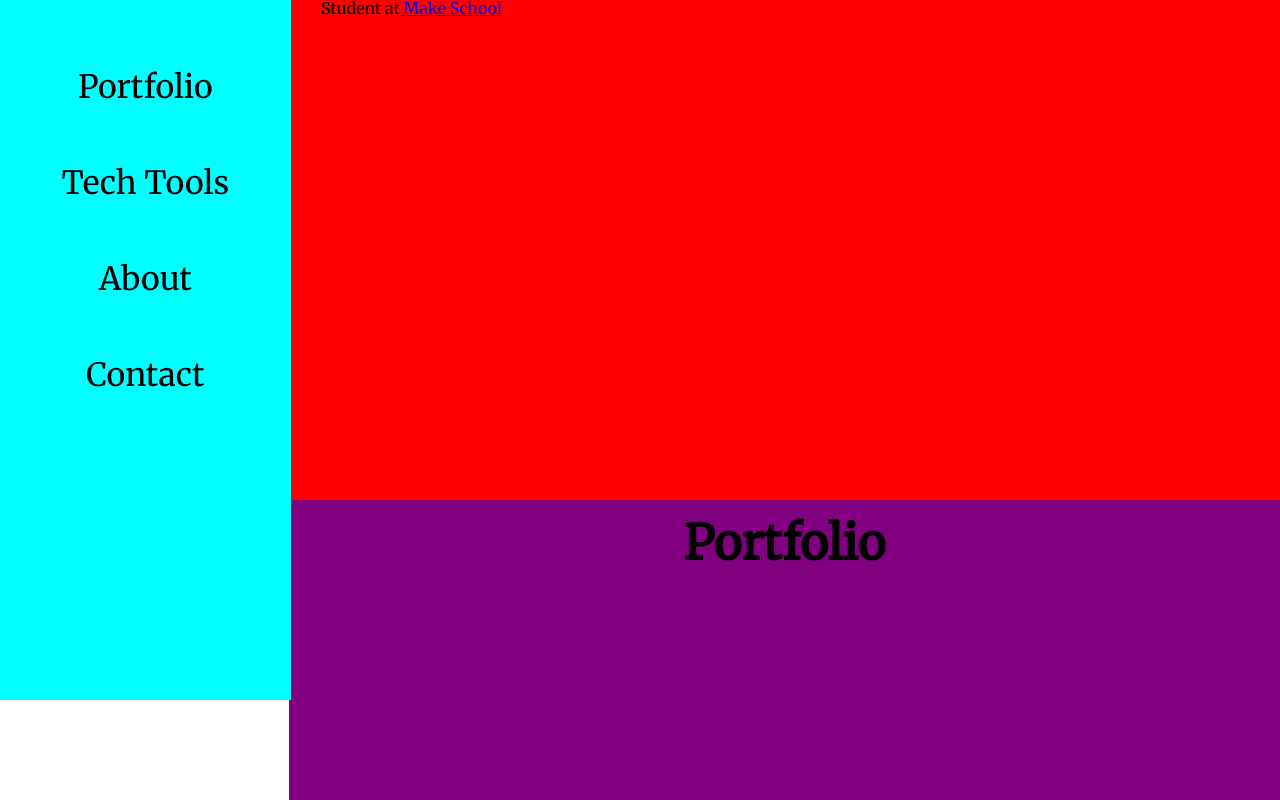
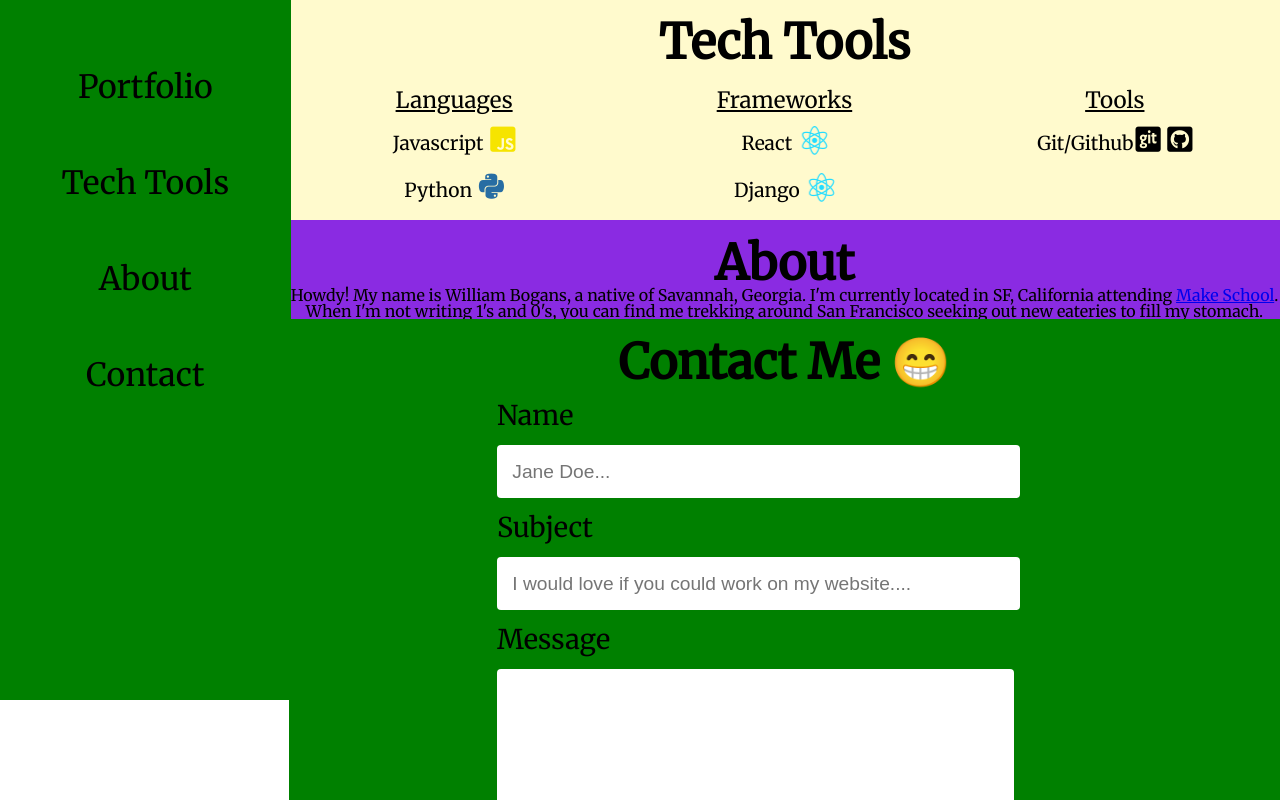
Before and after one commit to salvadb23/Personal-Website, a React (Create React App) app: page / in a window 1280 px wide. Shown: the part 100-900 px from the top of the page. Built offline with nearby package versions, Linux system fonts and the light colour scheme.

Commit message:
Put FA icons in the tech tools section

```diff
--- a/emmet.html
+++ b/emmet.html
@@ -0,0 +1,2 @@
+Lorem ipsum dolor sit amet consectetur adipisicing elit. Perferendis, vero aspernatur voluptates blanditiis temporibus magnam
+eveniet repellat magni mollitia eligendi repellendus cum, optio, non commodi similique velit voluptatem a laudantium!
--- a/package.json
+++ b/package.json
@@ -10,7 +10,6 @@
     "npm": "^6.4.1",
     "react": "^16.5.1",
     "react-dom": "^16.5.1",
-    "react-fontawesome": "^1.6.1",
     "react-scripts": "1.1.5"
   },
   "scripts": {
--- a/src/App.js
+++ b/src/App.js
@@ -6,8 +6,7 @@ import Portfolio from "./Components/PortfolioComp";
 import TechTools from "./Components/TechToolsComp";
 import About from "./Components/AboutComp";
 import Contact from "./Components/ContactComp";
-import { library } from "@fortawesome/fontawesome-svg-core";
-import { faAd } from "@fortawesome/free-solid-svg-icons";
+
 import "./CSS/Global.css";
 
 // TODO: Pick a color scheme and a font
@@ -30,6 +29,4 @@ class App extends Component {
   }
 }
 
-library.add(faAd);
-
 export default App;
--- /dev/null
+++ b/src/CSS/About.css
@@ -0,0 +1,11 @@
+#About {
+  text-align: center;
+}
+
+#About img {
+  border-radius: 50%;
+  width: 50%;
+  height: 70%;
+  display: inline-block;
+  border: 0.2em solid black;
+}
--- a/src/CSS/Contact.css
+++ b/src/CSS/Contact.css
@@ -0,0 +1,41 @@
+.contact-form form {
+  display: flex;
+  flex-direction: column;
+  justify-content: center;
+  padding: 1em 5em;
+  margin-left: 8em;
+}
+
+.contact-form form label {
+  font-size: 1.7em;
+}
+
+.contact-form form input[type="text"],
+textarea {
+  border: none;
+  width: 70%;
+  font-size: 1.2em;
+  border-radius: 4px;
+  padding: 0.8em;
+  resize: none;
+}
+
+input:focus,
+textarea:focus {
+  box-shadow: 0px 1px 10px rgb(0, 0, 0, 0.4);
+}
+
+/* Button Styles Below */
+.contact-form form button {
+  padding: 0.6em;
+  border: none;
+  text-decoration: none;
+  border-radius: 4px;
+  width: 250px;
+  font-size: 1em;
+  box-shadow: 0px 1px 2px rgb(0, 0, 0, 0.4);
+}
+
+/* TODO: Come back to this after I get color scheme */
+.contact-form form button:hover {
+}
--- a/src/CSS/Global.css
+++ b/src/CSS/Global.css
@@ -10,19 +10,20 @@
   width: 100%;
   height: 100%;
   grid-template-columns: 1fr 3.43fr;
-  grid-template-rows: 100px repeat(5, 500px);
+  grid-template-rows: auto;
   grid-template-areas:
     "a b"
     "a b"
     "a c"
     "a d"
     "a e"
+    "a f"
     "a f";
 }
 
 .a {
   grid-area: a;
-  background-color: cyan;
+  background: green;
 }
 .b {
   grid-area: b;
@@ -43,7 +44,7 @@
 }
 .f {
   grid-area: f;
-  background: cadetblue;
+  background: green;
 }
 
 div h3 {
--- a/src/CSS/TechTools.css
+++ b/src/CSS/TechTools.css
@@ -1,6 +1,3 @@
-.d {
-}
-
 .techTools {
   display: grid;
   grid-template-columns: repeat(3, 1fr);
@@ -23,4 +20,35 @@ ul {
   font-size: 1.2em;
   margin: 0.5em;
   margin: -7px 0 18px 0px;
+  margin-top: 0.2em;
 }
+
+.fab {
+  font-size: 1.5em;
+  margin-left: 2px;
+}
+
+.fa-js-square {
+  color: #f6e400;
+}
+
+.fa-python {
+  color: #276da3;
+}
+
+.fa-github-square {
+  color: black;
+}
+.fa-react {
+  color: #22dcff;
+  animation: rotate linear 4s infinite;
+}
+
+@keyframes rotate {
+  0% {
+    transform: rotate(0deg);
+  }
+  100% {
+    transform: rotate(360deg);
+  }
+}
--- a/src/Components/AboutComp.js
+++ b/src/Components/AboutComp.js
@@ -1,22 +1,16 @@
 import React, { Component } from "react";
-
+import "../CSS/About.css";
 export default class About extends Component {
   render() {
     return (
       <div className="e" id="About">
         <h3>About</h3>
-
         <p>
-          I am a native of Savannah, Georgia who has migrated 2,754 miles to San
-          Francisco to follow my dreams to become a Software Engineer. I have
-          the desire to not only consume content on the web but produce it as
-          well. I realized my aspiration after researching the makeup of the
-          internet. I decided that I would learn how I can contribute to this
-          wonderful world. After I acquire the skills needed to call myself a
-          Developer, I plan to create tools for change. Whether that's helping
-          world leaders manage their data or assisting a local middle school
-          with an application to help their students navigate this ever-changing
-          world, I'm on the job.
+          Howdy! My name is William Bogans, a native of Savannah, Georgia. I'm
+          currently located in SF, California attending{" "}
+          <a href="https://www.makeschool.com/"> Make School</a>. When I'm not
+          writing 1's and 0's, you can find me trekking around San Francisco
+          seeking out new eateries to fill my stomach.
         </p>
       </div>
     );
--- a/src/Components/ContactComp.js
+++ b/src/Components/ContactComp.js
@@ -4,18 +4,24 @@ export default class Contact extends Component {
   render() {
     return (
       <div className="f" id="Contact">
-        <h3>Contact Form</h3>
+        <h3>
+          Contact Me{" "}
+          <span role="img" aria-label="Smiling emoji">
+            😁
+          </span>{" "}
+        </h3>
         <div className="contact-form">
           <form action="">
             <label htmlFor="name">Name</label>
             <br />
-            <input type="text" placeholder="Jane Doe..." />
+            <input type="text" placeholder="Jane Doe..." name="name" />
             <br />
             <label htmlFor="subject">Subject</label>
             <br />
             <input
               type="text"
               placeholder="I would love if you could work on my website...."
+              name="subject"
             />
             <br />
             <label htmlFor="message">Message</label>
--- a/src/Components/TechToolsComp.js
+++ b/src/Components/TechToolsComp.js
@@ -5,25 +5,40 @@ export default class TechTools extends Component {
   render() {
     return (
       <div className="d" id="TechTools">
+        {/* TODO:Put logos's of associated to the names */}
         <h3>Tech Tools</h3>
         <div className="techTools">
           <ul>
             <h4>Languages</h4>
-            <li>lorem</li>
-            <li>lorem</li>
-            <li>lorem</li>
+            <li>
+              Javascript <i class="fab fa-js-square " />
+            </li>
+            <li>
+              Python <i class="fab fa-python " />
+            </li>
           </ul>
           <ul>
             <h4>Frameworks</h4>
-            <li>lorem</li>
-            <li>lorem</li>
-            <li>lorem</li>
+            <li>
+              React <i class="fab fa-react" />
+            </li>
+            <li>
+              Django <i class="fab fa-react" />
+            </li>
           </ul>
           <ul>
             <h4>Tools</h4>
-            <li>lorem</li>
-            <li>lorem</li>
-            <li>lorem</li>
+            <li>
+              Git/Github
+              <i
+                class="fab fa-git-square
+               "
+              />{" "}
+              <i
+                class="fab fa-github-square
+               "
+              />
+            </li>
           </ul>
         </div>
       </div>
```
Also changed, not shown: src/images/my_picture.jpg, 1 other file (tests, documents, lock files or other folders).
